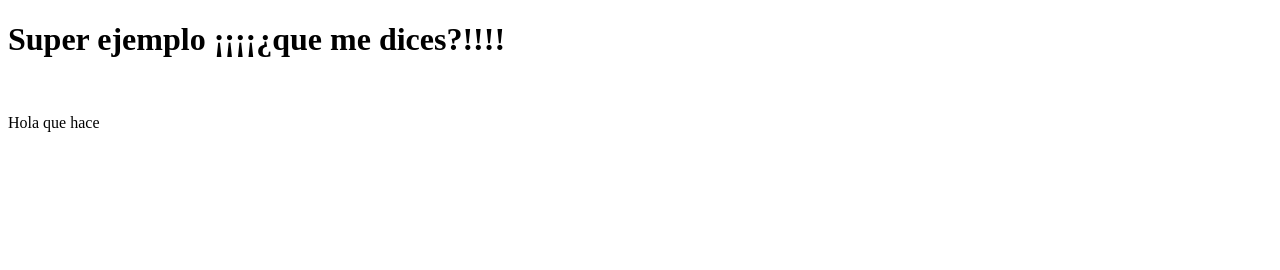
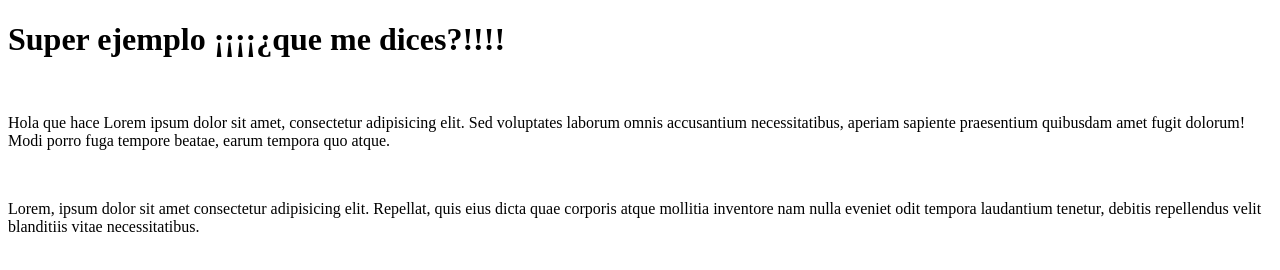
Before and after one commit to MirrorBeta/Hola-que-hace, a plain HTML site: page proyecto1/index.html in a window 1280 px wide. Drawn offline with Linux system fonts and the light colour scheme.

Commit message:
Agrege lo más epico

```diff
--- a/proyecto1/index.html
+++ b/proyecto1/index.html
@@ -9,6 +9,9 @@
 <body>
     <h1>Super ejemplo ¡¡¡¡¿que me dices?!!!!</h1>
     <br>
-    <p>Hola que hace</p>
+    <p>Hola que hace Lorem ipsum dolor sit amet, consectetur adipisicing elit. Sed voluptates laborum omnis accusantium necessitatibus, aperiam sapiente praesentium quibusdam amet fugit dolorum! Modi porro fuga tempore beatae, earum tempora quo atque.</p>
+    <br>
+    <p>Lorem, ipsum dolor sit amet consectetur adipisicing elit. Repellat, quis eius dicta quae corporis atque mollitia inventore nam nulla eveniet odit tempora laudantium tenetur, debitis repellendus velit blanditiis vitae necessitatibus.</p>
+
 </body>
 </html>
```
